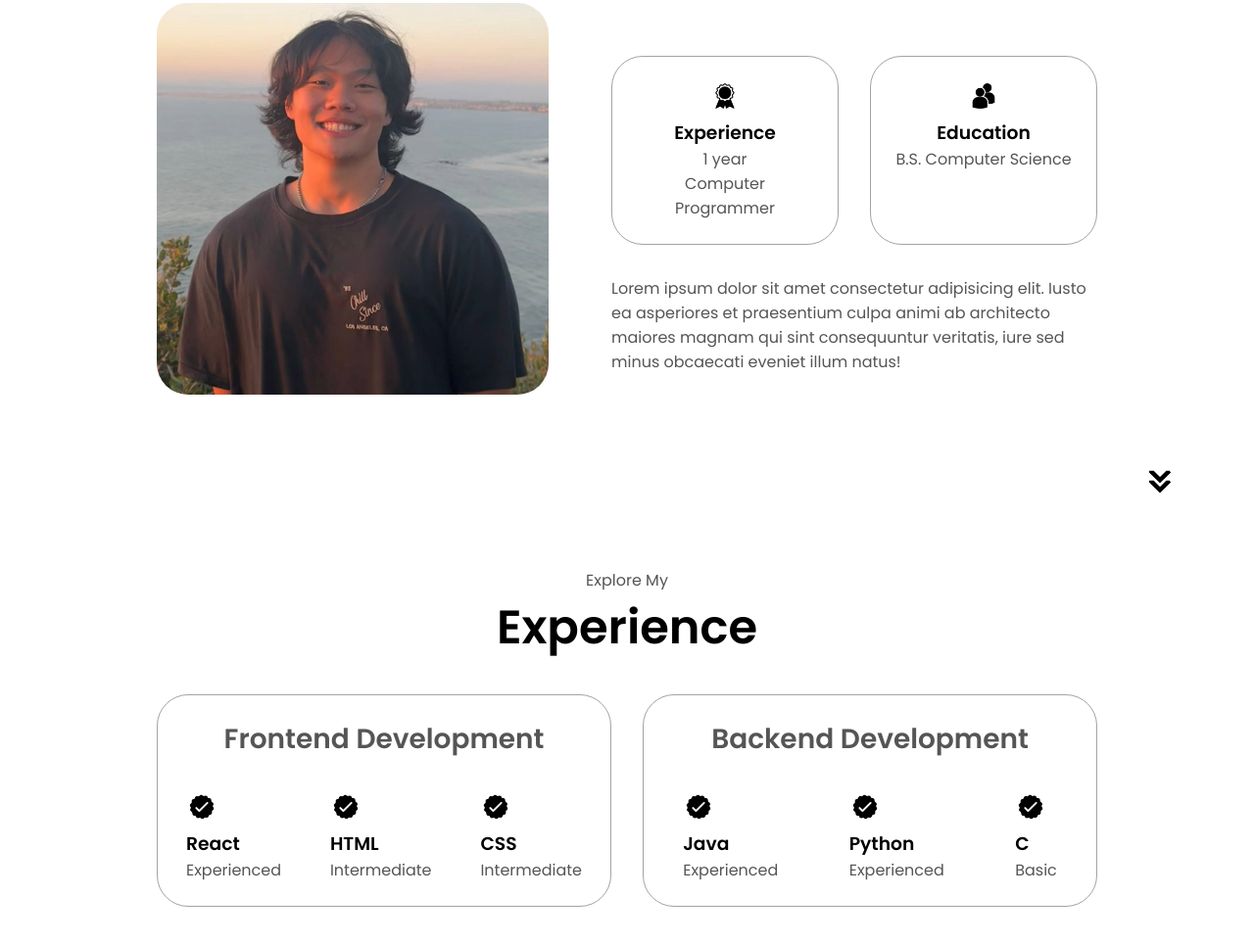
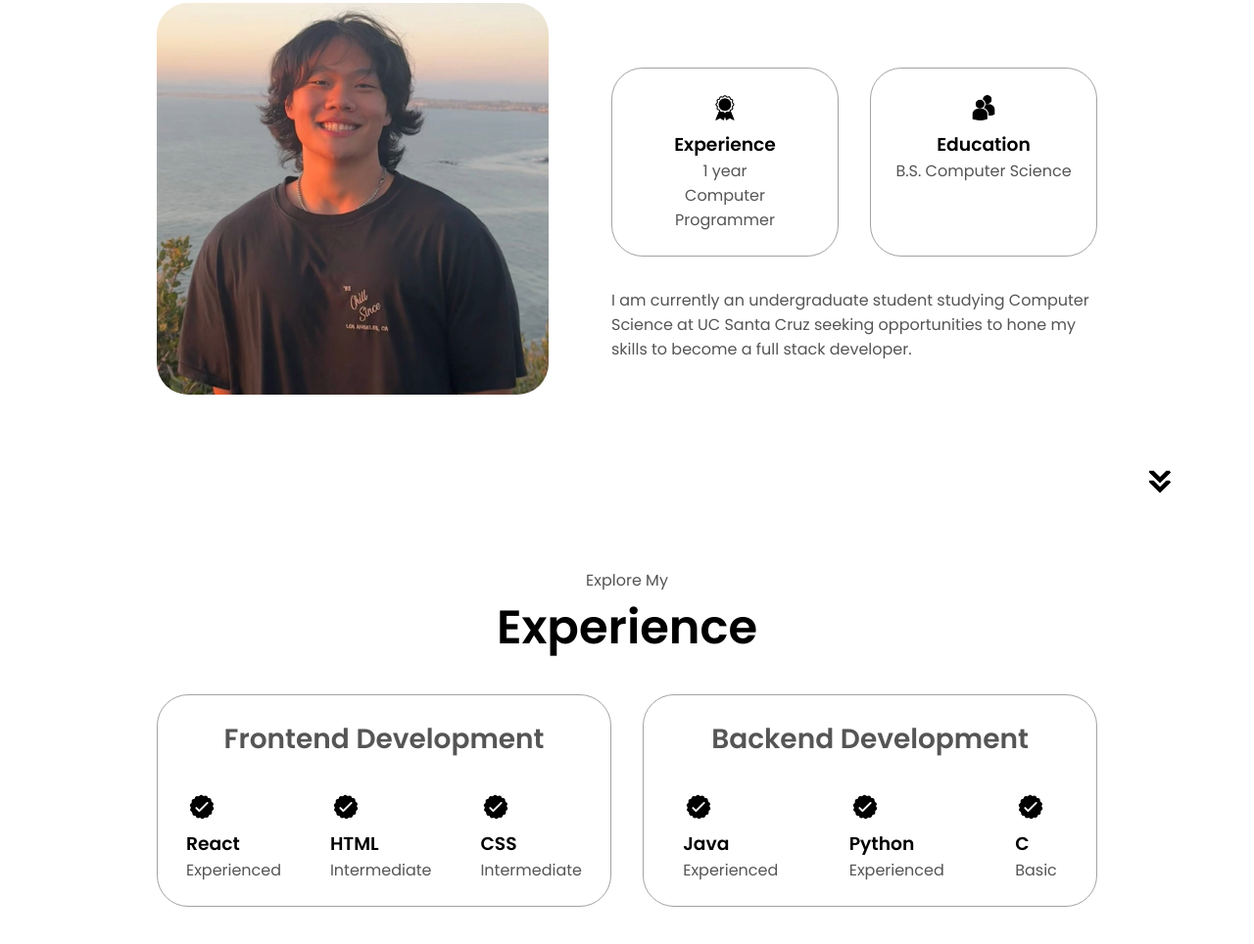
Before and after one commit to jasonjkkim/html-css-js-portfolio-website, a plain HTML site: page index.html in a window 1280 px wide. Shown: the part 1116-2080 px from the top of the page at 98% size. Drawn offline with Linux system fonts and the light colour scheme.

Commit message:
Update index.html

```diff
--- a/index.html
+++ b/index.html
@@ -77,7 +77,7 @@
                     </div>
                 </div>
                 <div class="text-container">
-                    <p>Lorem ipsum dolor sit amet consectetur adipisicing elit. Iusto ea asperiores et praesentium culpa animi ab architecto maiores magnam qui sint consequuntur veritatis, iure sed minus obcaecati eveniet illum natus!</p>
+                    <p>I am currently an undergraduate student studying Computer Science at UC Santa Cruz seeking opportunities to hone my skills to become a full stack developer.</p>
                 </div>
             </div>
         </div>
```
